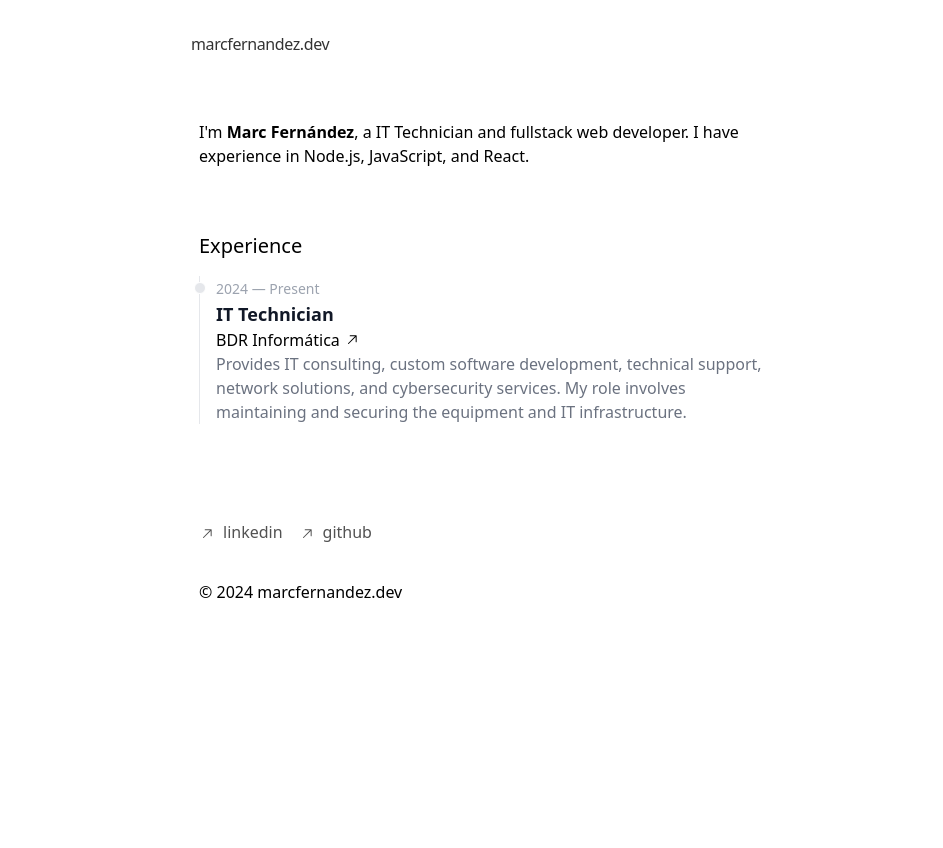
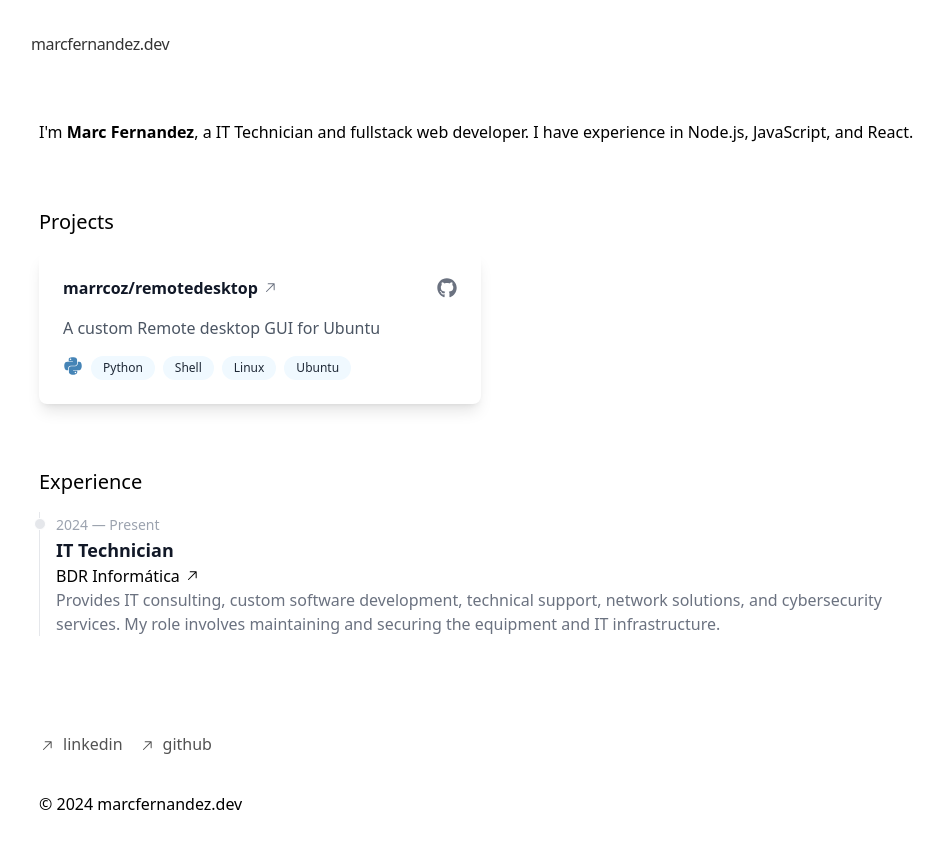
Before and after one commit to marrcoz/marcfernandez.dev, a Next.js app: page / in a window 1280 px wide. Shown: the top 848 px of the page, without its empty margins (153-1096 px from the left). Before the commit the page ends 800 px from the top, so only its background shows below. Built offline with nearby package versions, Linux system fonts and the light colour scheme.

Commit message:
Add Projects section

```diff
--- /dev/null
+++ b/app/components/projects.tsx
@@ -0,0 +1,36 @@
+import { SiTypescript } from 'react-icons/si'
+import { FaPython } from 'react-icons/fa'
+
+import Card from 'app/components/projects/card'
+
+export default function Projects() {
+  const featuredProjects = [
+    {
+      title: 'marrcoz/remotedesktop',
+      description: 'A custom Remote desktop GUI for Ubuntu ',
+      link: 'https://github.com/marrcoz/remotedesktop',
+      repository: 'https://github.com/marrcoz/remotedesktop',
+      badge: <FaPython className="size-5" color='4584b6' />,
+      topics: ['Python', 'Shell', 'Linux', 'Ubuntu'],
+    },
+  ]
+
+  return (
+    <div className="mb-16 flex flex-col space-y-4">
+      <h1 className="text-xl font-medium">Projects</h1>
+      <div className="grid grid-cols-1 gap-3 md:grid-cols-2">
+        {featuredProjects.map((project, index) => (
+          <Card
+            key={index}
+            title={project.title}
+            description={project.description}
+            link={project.link}
+            repository={project.repository}
+            badge={project.badge}
+            topics={project.topics}
+          />
+        ))}
+      </div>
+    </div>
+  )
+}
--- /dev/null
+++ b/app/components/projects/card.tsx
@@ -0,0 +1,64 @@
+import { ReactNode } from 'react'
+import { FaGithub } from 'react-icons/fa'
+import { GoArrowUpRight } from 'react-icons/go'
+
+type CardProps = {
+  title: string
+  description: string
+  link: string | undefined
+  repository: string | undefined
+  badge: ReactNode
+  topics: string[] | undefined
+}
+
+export default function Card({
+  title,
+  description,
+  link,
+  repository,
+  badge,
+  topics,
+}: CardProps) {
+  return (
+    <section className="rounded-lg bg-white p-6 shadow-lg">
+      <div className="mb-4 flex items-center justify-between">
+        <a
+          className="flex items-center font-semibold text-gray-900"
+          rel="noopener noreferrer"
+          target="_blank"
+          href={link}
+        >
+          {title}
+          <GoArrowUpRight className="ml-1 text-gray-500" />
+        </a>
+
+        <a
+          className="text-gray-500 hover:text-gray-700"
+          rel="noopener noreferrer"
+          target="_blank"
+          href={repository}
+        >
+          <FaGithub size={20} />
+        </a>
+      </div>
+
+      <p className="mb-4 text-gray-600">{description}</p>
+
+      <div className="flex flex-wrap gap-2">
+        {badge}
+        {Array.isArray(topics) && topics.length > 0 ? (
+          topics.map((topic, index) => (
+            <span
+              key={index}
+              className="space-x-1 rounded-full bg-sky-50 px-3 py-1 text-xs font-medium text-gray-800"
+            >
+              {topic}
+            </span>
+          ))
+        ) : (
+          <span className="text-gray-500">No topics available</span>
+        )}
+      </div>
+    </section>
+  )
+}
--- a/app/globals.css
+++ b/app/globals.css
@@ -1,7 +1,3 @@
 @tailwind base;
 @tailwind components;
 @tailwind utilities;
-
-:root {
-  background: #ffff;
-}
--- a/app/layout.tsx
+++ b/app/layout.tsx
@@ -1,5 +1,4 @@
 import { GoogleAnalytics, GoogleTagManager } from '@next/third-parties/google'
-
 import type { Metadata } from 'next'
 
 import Navbar from 'app/components/navbar'
@@ -9,14 +8,19 @@ import { baseURL } from 'app/types'
 import 'app/globals.css'
 
 export const metadata: Metadata = {
-  title: 'Marc Fernández - Fullstack developer',
-  description: 'Portfolio | IT Technician & Software developer',
+  title: 'Marc Fernandez - Fullstack web developer',
+  description:
+    'IT Technician and Fullstack web developer - JavaScript, Node.js, React',
+  icons: {
+    icon: '/favicon.ico',
+  },
 
   openGraph: {
-    title: 'Marc Fernández - Fullstack developer',
-    description: 'Portfolio | IT Technician & Software developer',
+    title: 'Marc Fernandez - Fullstack web developer',
+    description:
+      'IT Technician and Fullstack web developer - JavaScript, Node.js, React',
     url: baseURL,
-    siteName: 'Marc Fernández - Fullstack developer',
+    siteName: 'Marc Fernandez - Fullstack web developer',
     locale: 'en',
     type: 'website',
   },
@@ -31,18 +35,16 @@ export const metadata: Metadata = {
   },
 }
 
-export default function RootLayout({
-  children,
-}: {
-  children: React.ReactNode
-}) {
+export default function RootLayout({ children }: { children: React.ReactNode }) {
   return (
     <html lang="en">
+      <head>
       <GoogleTagManager gtmId="G-3SB44FDV5Q" />
-      <body className="mx-4 mt-8 max-w-xl antialiased lg:mx-auto">
+      </head>
+      <body className="mx-4 mt-8 max-w-4xl antialiased lg:mx-auto">
         <main className="mt-6 flex min-w-0 flex-auto flex-col px-2 md:px-0">
           <Navbar />
-          {children}
+            {children}
           <Footer />
         </main>
       </body>
--- a/app/page.tsx
+++ b/app/page.tsx
@@ -1,3 +1,4 @@
+import Projects from 'app/components/projects'
 import Experience from 'app/components/experience'
 
 export default function Home() {
@@ -5,13 +6,16 @@ export default function Home() {
     <main>
       <div className="mb-16">
         <h1>
-          I'm <span className="font-semibold">Marc Fernández</span>, a IT
+          I'm <span className="font-semibold">Marc Fernandez</span>, a IT
           Technician and fullstack web developer. I have experience in Node.js,
           JavaScript, and React.
         </h1>
       </div>
 
+      <Projects />
+
       <Experience />
+
     </main>
   )
 }
```
Also changed, not shown: 1 other file (tests, documents, lock files or other folders).
